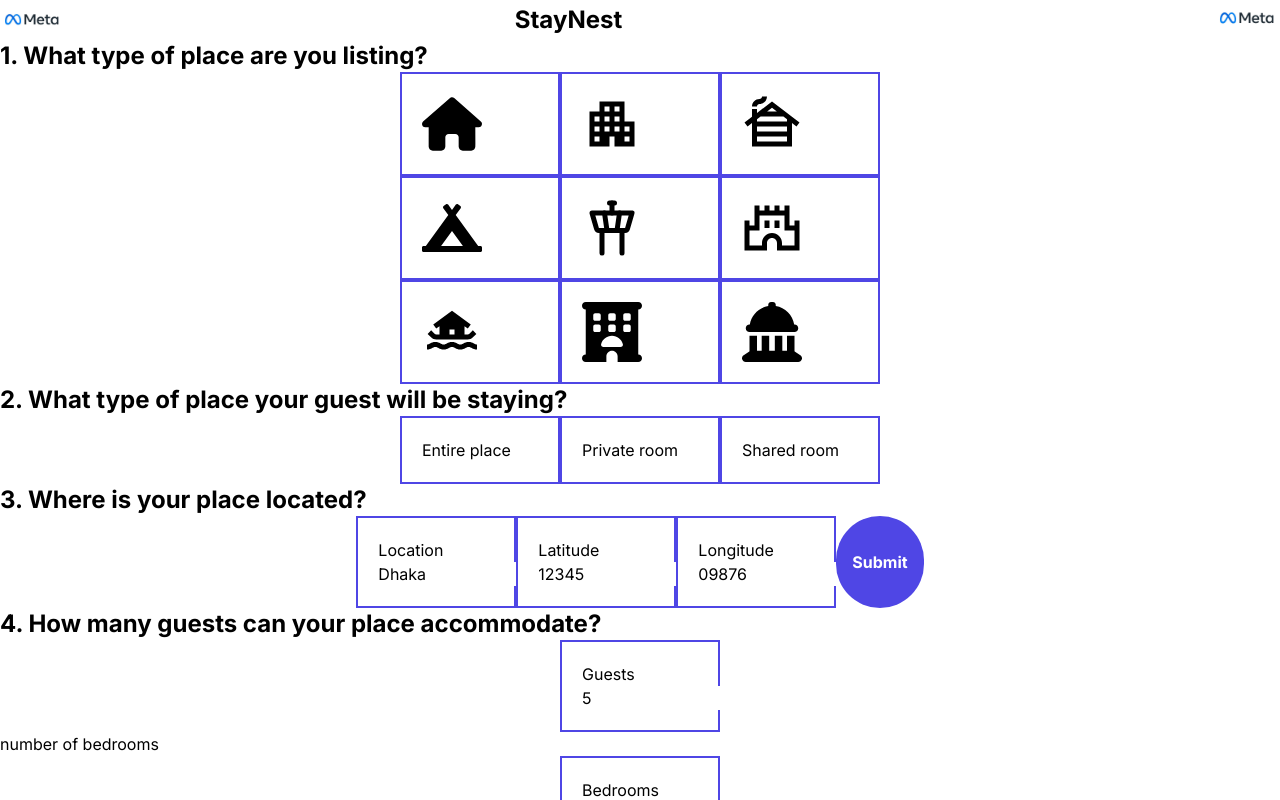
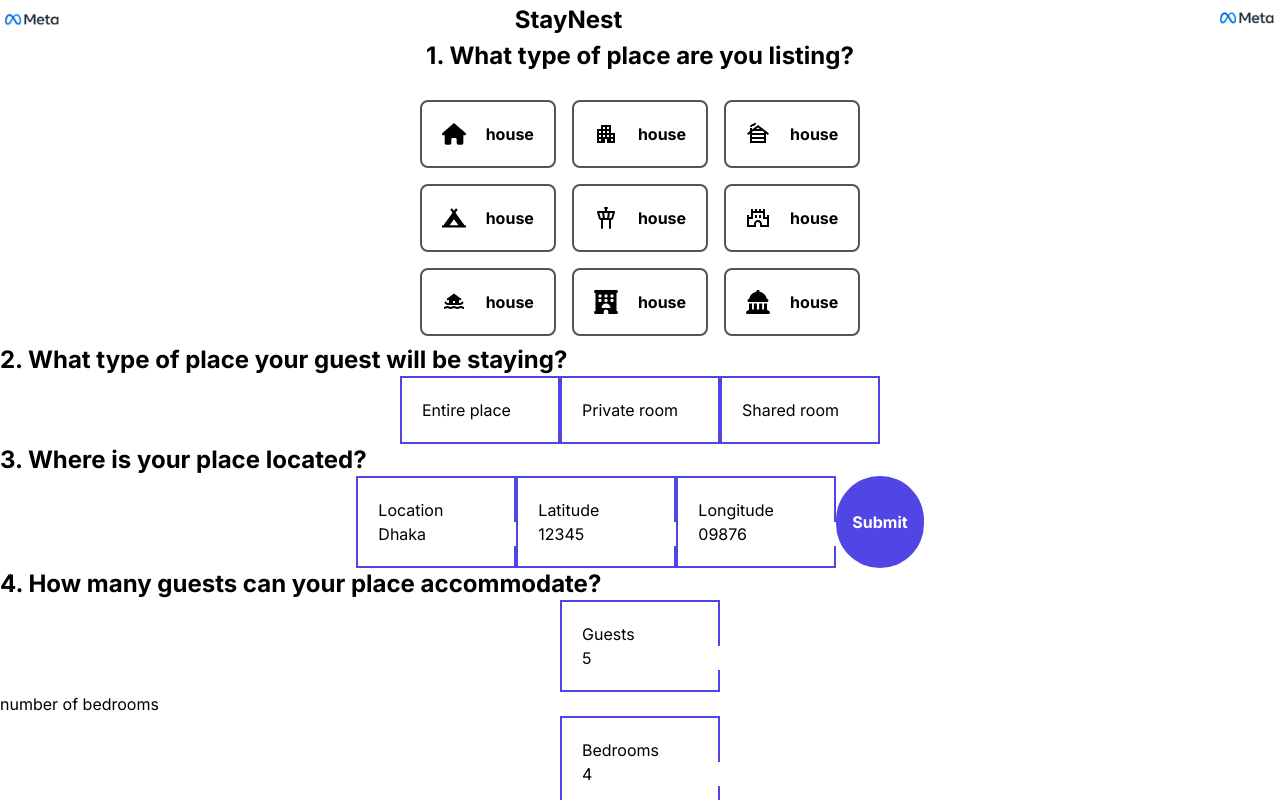
Before and after one commit to saimon7g/StayNest-FrontEnd, a Next.js app in the folder staynest/: page /host/step1 in a window 1280 px wide. Shown: the top 800 px of the page. Built offline with nearby package versions, Linux system fonts and the light colour scheme; no server answers.

Commit message:
step 1 of /step1 e css marasi

```diff
--- a/staynest/app/host/step1/page.js
+++ b/staynest/app/host/step1/page.js
@@ -116,40 +116,87 @@
 
     return (
         <div>
-            <div>
-                <text className="text-2xl font-bold">1. What type of place are you listing?</text>
+            <div className="flex flex-col items-center justify-center">
+            <div className="pb-5">
+                <text className="text-2xl font-bold ">1. What type of place are you listing?</text>
+            </div>
                 <div className="flex justify-center">
-                    <div className="border-2 border-indigo-600 w-40 p-5" onClick={(e) => handlePropertyType(e, "House")} >
-                        <FaHouse className="text-6xl text-center" />
+                    <div className="flex border-2 border-stone-600 rounded-lg w-auto p-5 m-2">
+                        <div  onClick={(e) => handlePropertyType(e, "House")} >
+                            <FaHouse className="text-2xl text-center" />
+                        </div>
+                        <div className="pl-5 font-bold">
+                                house
+                        </div>
                     </div>
-                    <div className="border-2 border-indigo-600 w-40 p-5" onClick={(e) => handlePropertyType(e, "Apartment")} >
-                        <MdApartment className="text-6xl text-center" />
+                    <div className="flex border-2 border-stone-600 rounded-lg w-auto p-5 m-2">
+                        <div  onClick={(e) => handlePropertyType(e, "Apartment")} >
+                            <MdApartment className="text-2xl text-center" />
+                        </div>
+                        <div className="pl-5 font-bold">
+                                house
+                        </div>
                     </div>
-                    <div className="border-2 border-indigo-600 w-40 p-5" onClick={(e) => handlePropertyType(e, "Cabin")} >
-                        <MdOutlineCabin className="text-6xl text-center" />
+                    <div className="flex border-2 border-stone-600 rounded-lg w-auto p-5 m-2">
+                        <div  onClick={(e) => handlePropertyType(e, "Cabin")} >
+                            <MdOutlineCabin className="text-2xl text-center" />
+                        </div>
+                        <div className="pl-5 font-bold">
+                                house
+                        </div>
                     </div>
                 </div>
 
                 <div className="flex justify-center">
-                    <div className="border-2 border-indigo-600 w-40 p-5" onClick={(e) => handlePropertyType(e, "Campground")} >
-                        <FaCampground className="text-6xl text-center" />
+                    <div className="flex border-2 border-stone-600 rounded-lg w-auto p-5 m-2">
+                        <div  onClick={(e) => handlePropertyType(e, "Campground")} >
+                            <FaCampground className="text-2xl text-center" />
+                        </div>
+                        <div className="pl-5 font-bold">
+                                house
+                        </div>
                     </div>
-                    <div className="border-2 border-indigo-600 w-40 p-5" onClick={(e) => handlePropertyType(e, "Tower")} >
-                        <LuTowerControl className="text-6xl text-center" />
+                    <div className="flex border-2 border-stone-600 rounded-lg w-auto p-5 m-2">
+                        <div  onClick={(e) => handlePropertyType(e, "Tower")} >
+                            <LuTowerControl className="text-2xl text-center" />
+                        </div>
+                        <div className="pl-5 font-bold">
+                                house
+                        </div>
                     </div>
-                    <div className="border-2 border-indigo-600 w-40 p-5" onClick={(e) => handlePropertyType(e, "Castle")} >
-                        <MdOutlineCastle className="text-6xl text-center" />
+                    <div className="flex border-2 border-stone-600 rounded-lg w-auto p-5 m-2">
+                        <div  onClick={(e) => handlePropertyType(e, "Castle")} >
+                            <MdOutlineCastle className="text-2xl text-center" />
+                        </div>
+                        <div className="pl-5 font-bold">
+                                house
+                        </div>
                     </div>
                 </div>
                 <div className="flex justify-center">
-                    <div className="border-2 border-indigo-600 w-40 p-5" onClick={(e) => handlePropertyType(e, "Houseboat")} >
-                        <MdHouseboat className="text-6xl text-center" />
+                    <div className="flex border-2 border-stone-600 rounded-lg w-auto p-5 m-2">
+                        <div  onClick={(e) => handlePropertyType(e, "Houseboat")} >
+                            <MdHouseboat className="text-2xl text-center" />
+                        </div>
+                        <div className="pl-5 font-bold">
+                                house
+                        </div>
                     </div>
-                    <div className="border-2 border-indigo-600 w-40 p-5" onClick={(e) => handlePropertyType(e, "Hotel")} >
-                        <FaHotel className="text-6xl text-center" />
+                    <div className="flex border-2 border-stone-600 rounded-lg w-auto p-5 m-2">
+                        <div  onClick={(e) => handlePropertyType(e, "Hotel")} >
+                            <FaHotel className="text-2xl text-center" />
+                        </div>
+                        <div className="pl-5 font-bold">
+                                house
+                        </div>
                     </div>
-                    <div className="border-2 border-indigo-600 w-40 p-5" onClick={(e) => handlePropertyType(e, "Dome")} >
-                        <FaLandmarkDome className="text-6xl text-center" />
+                    <div className="flex border-2 border-stone-600 rounded-lg w-auto p-5 m-2">
+                        <div  onClick={(e) => handlePropertyType(e, "Dome")} >
+                            <FaLandmarkDome className="text-2xl text-center" />
+                        </div>
+                        <div className="pl-5 font-bold">
+                                house
+                        </div>
                     </div>
                 </div>
             </div>
```
